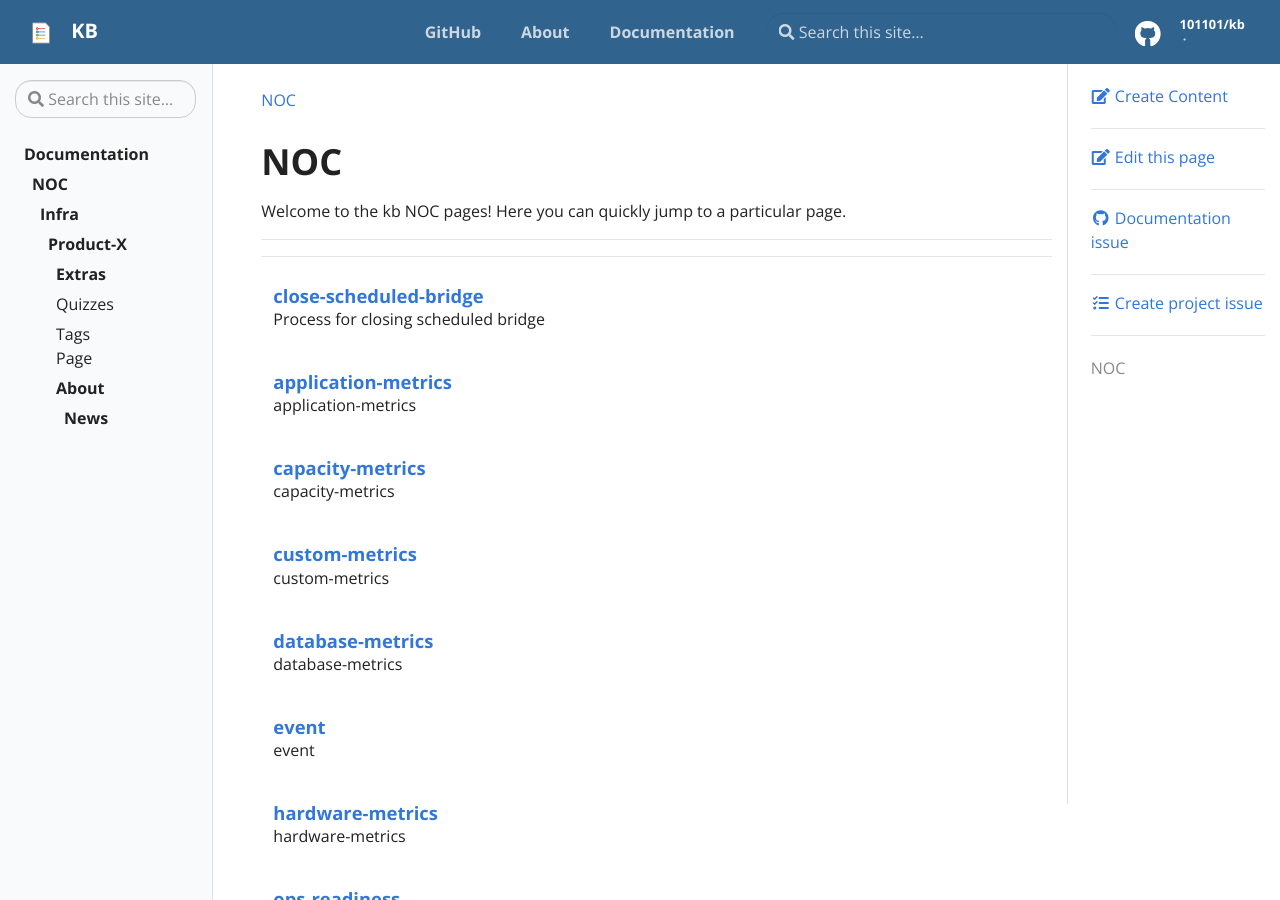
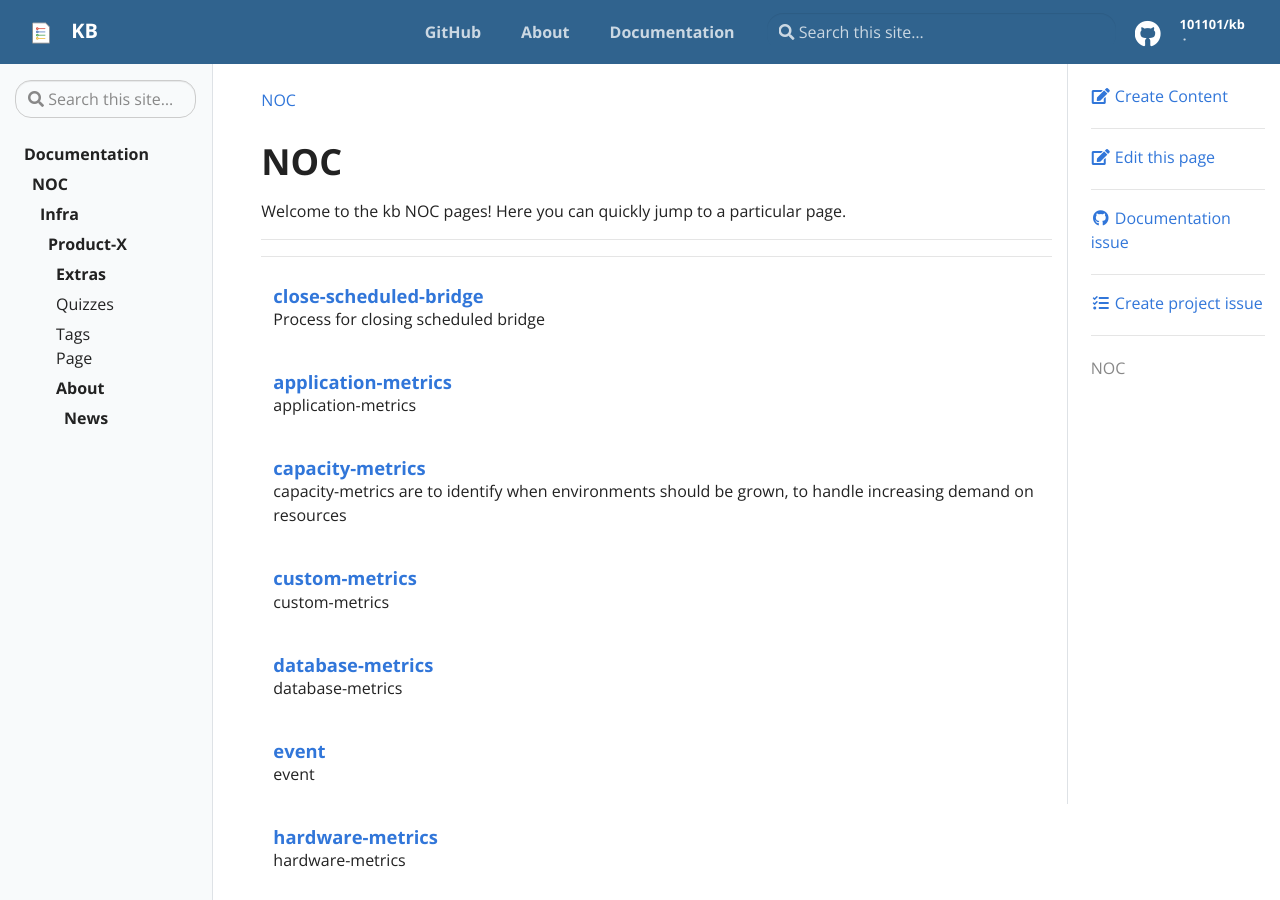
Before and after one commit to 101101/kb, a Jekyll site: the page built from pages/noc.md, in a window 1280 px wide and 900 px high. Built offline with Jekyll 4.4.1, drawn with Linux system fonts in a browser that asks for light colours.

Commit message:
Update capacity-metrics.md

```diff
--- a/_docs/noc/definitions/capacity-metrics.md
+++ b/_docs/noc/definitions/capacity-metrics.md
@@ -7,7 +7,7 @@ tags:
  - capacity
 category:
  - noc
-description: capacity-metrics
+description: capacity-metrics are to identify when environments should be grown, to handle increasing demand on resources
 ---
 
 # Core Targeted Capacity Metrics
```
